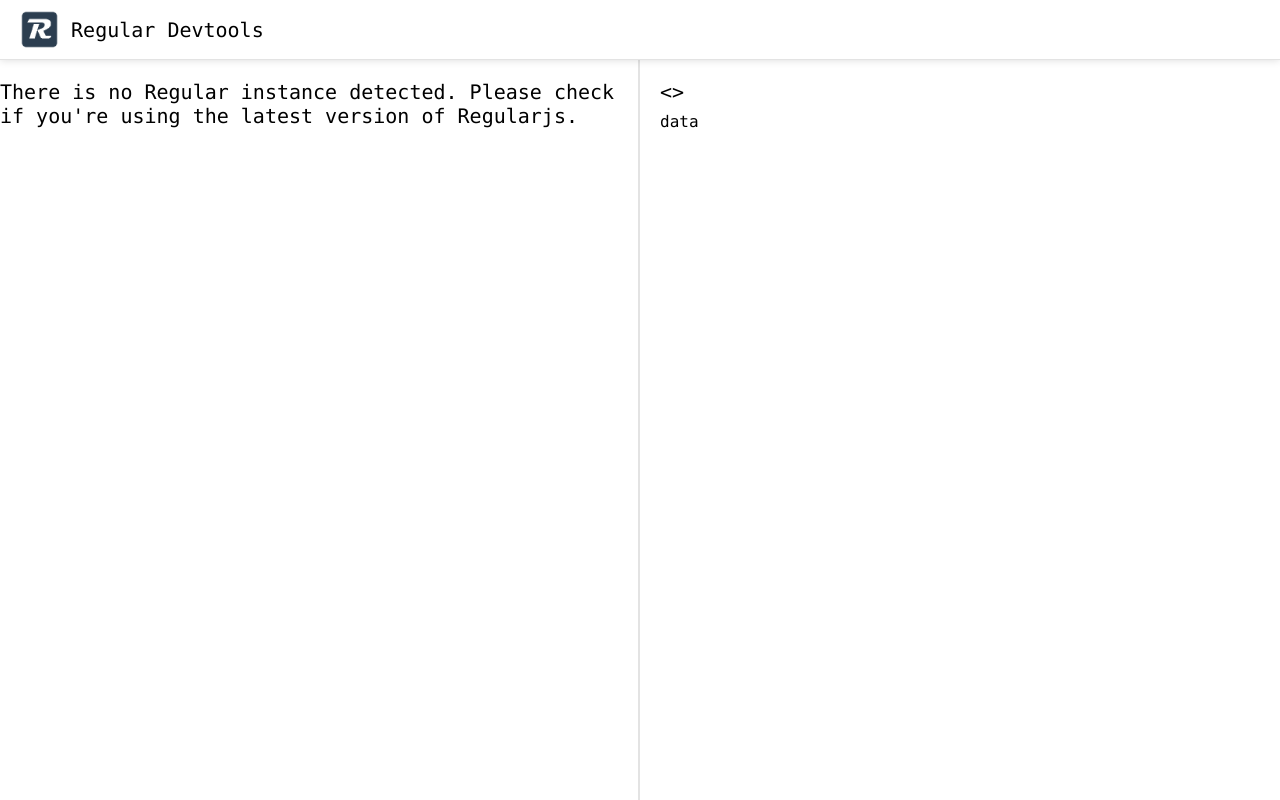
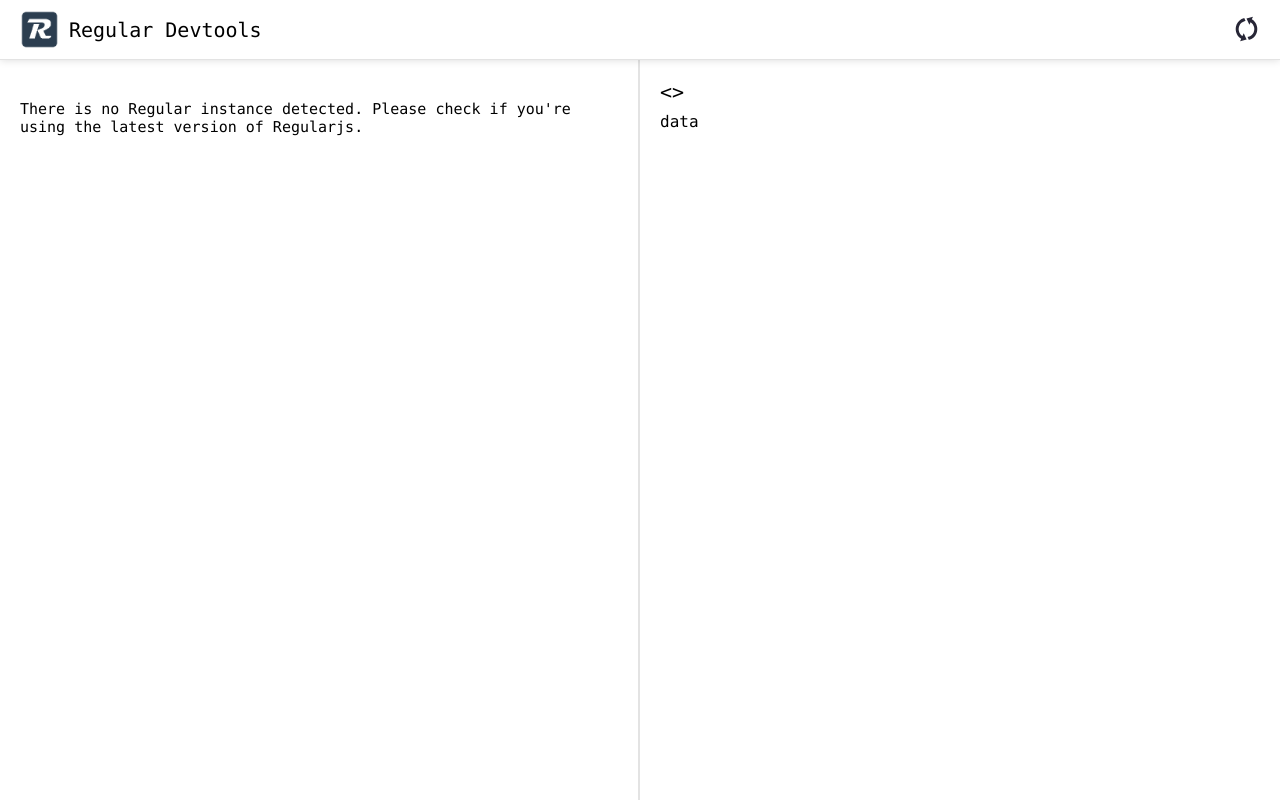
Before and after one commit to regularjs/regular-devtools, a browser extension: page panel.html in a window 1280 px wide. Drawn offline with Linux system fonts and the light colour scheme.

Commit message:
add refresh button

```diff
--- a/devtools.css
+++ b/devtools.css
@@ -38,7 +38,6 @@ body{
 .devtoolsHeader{
 	width: 100%;
 	height: 60px;
-	font-size: 20px;
 	border-bottom: 1px solid #e3e3e3;
   box-shadow: 0 0 8px rgba(0,0,0,.15);
 	box-sizing: border-box;
@@ -48,6 +47,13 @@ body{
 	padding:10px 20px;
 }
 
+.devtoolsHeader-container {
+	height: 100%;
+	width: 50%;
+	display: inline-block;
+	vertical-align: top;
+}
+
 .devtoolsHeader-img{
 	display: inline-block;
 	height: 100%;
@@ -55,6 +61,28 @@ body{
 }
 
 .devtoolsHeader-title{
+	display: inline-block;
+	vertical-align: middle;
+	font-size: 20px;
+	padding-left: 10px;
+}
+
+.devtoolsHeader-refresh{
+	height: 70%;
+	display: inline-block;
+	vertical-align: middle;
+}
+
+.devtoolsHeader .right{
+	text-align: right;
+	line-height: 39px;
+}
+
+.devtoolsHeader .right:after{
+	content: "",
+	height: 100%;
+	width: 0;
+	visibility: hidden;
 	display: inline-block;
 	vertical-align: middle;
 }
@@ -119,6 +147,11 @@ body{
 	font-size: 0;
 	padding:0 20px 3px;
 
+}
+
+.elementView .warnning{
+	padding: 20px;
+	font-size: 15px;
 }
 
 .elementView .tag{
--- a/devtools.js
+++ b/devtools.js
@@ -75,6 +75,9 @@ var lastSelected = null;
 // Regualr components for devtools' UI
 var devtoolsView = Regular.extend({
     template: "#devtoolsView",
+    onRefresh: function() {
+        chrome.devtools.inspectedWindow.reload();
+    }
 })
 
 var element = Regular.extend({
--- a/panel.html
+++ b/panel.html
@@ -11,9 +11,14 @@
     <div id="devtoolsInject" class="devtoolsInject"></div>
     <script type='template/regular' id='devtoolsView'>
         <div class='regualrDevtools'>
-            <div class='devtoolsHeader'>
-                <img src='/assets/regular.png' class='devtoolsHeader-img' />
-                <span class='devtoolsHeader-title'>Regular Devtools</span>
+            <div class='devtoolsHeader no-space'>
+                <div class="devtoolsHeader-container">
+                    <img src='/assets/regular.png' class='devtoolsHeader-img' />
+                    <span class='devtoolsHeader-title'>Regular Devtools</span>
+                </div>
+                <div class="devtoolsHeader-container right">
+                    <img src='/assets/refresh.svg' on-click={this.onRefresh()} class='devtoolsHeader-refresh' title="Refresh"/>
+                </div>
             </div>
             <elementView ref=elementView isolate/>
             <stateView ref=stateView isolate />
@@ -27,7 +32,7 @@
                     </element>
                 {/list}
             {#else}
-                <div>There is no Regular instance detected. Please check if you're using the latest version of Regularjs. </div>
+                <div class="warnning">There is no Regular instance detected. Please check if you're using the latest version of Regularjs. </div>
             {/if}
         </div>
     </script>
```
Also changed, not shown: frontend/inject.js (+11 -8 lines), assets/refresh.svg (added).
